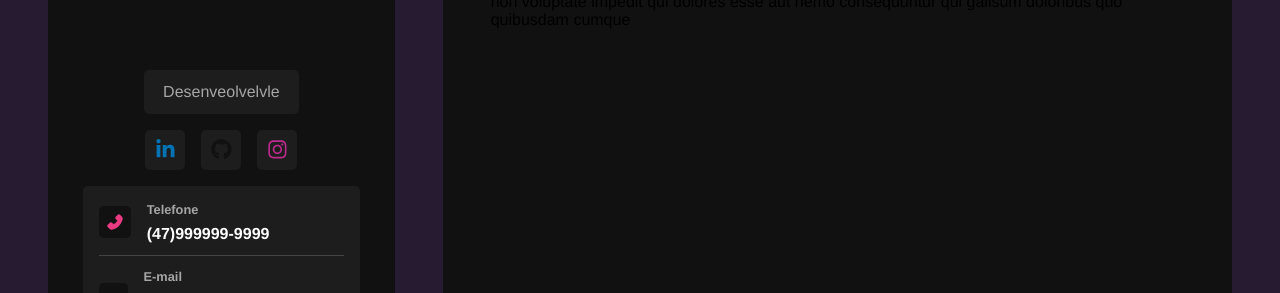
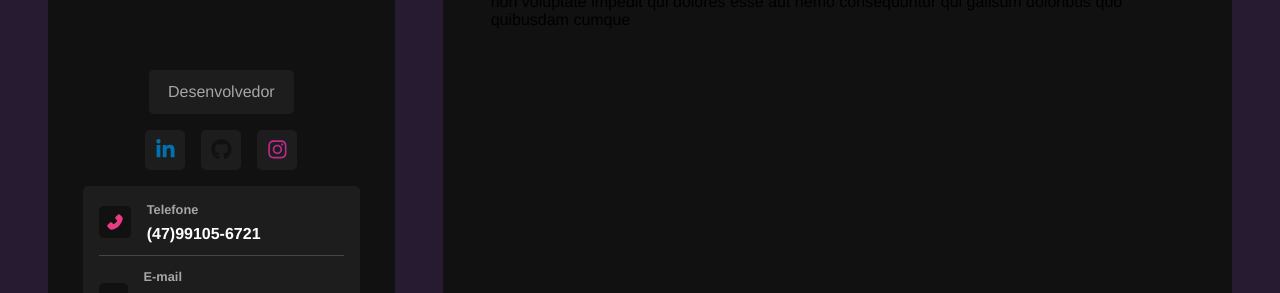
Before and after one commit to GuilhermeJackson/guilherme-lamim, a React (Vite) app: page / in a window 1280 px wide. Shown: the part 422-715 px from the top of the page. Built offline with nearby package versions, Linux system fonts and the light colour scheme.

Commit message:
corrected personal data

```diff
--- a/src/components/InformationContainer.jsx
+++ b/src/components/InformationContainer.jsx
@@ -8,7 +8,7 @@ const InformationContainer = () => {
                     <AiFillPhone id="phone-icon" />
                     <div>
                         <h3>Telefone</h3>
-                        <p>(47)999999-9999</p>
+                        <p>(47)99105-6721</p>
                     </div>
                 </div>
 
--- a/src/components/Sidebar.jsx
+++ b/src/components/Sidebar.jsx
@@ -8,7 +8,7 @@ const Sidebar = () => {
     return (
         <aside id="sidebar">
             <img src={Avatar} alt="Guilherme Jackson Lamim"></img>
-            <p className="title">Desenveolvelvle</p>
+            <p className="title">Desenvolvedor</p>
             <SocialNetworks/>
             <InformationContainer />
             <a href="" className="btn">
```
